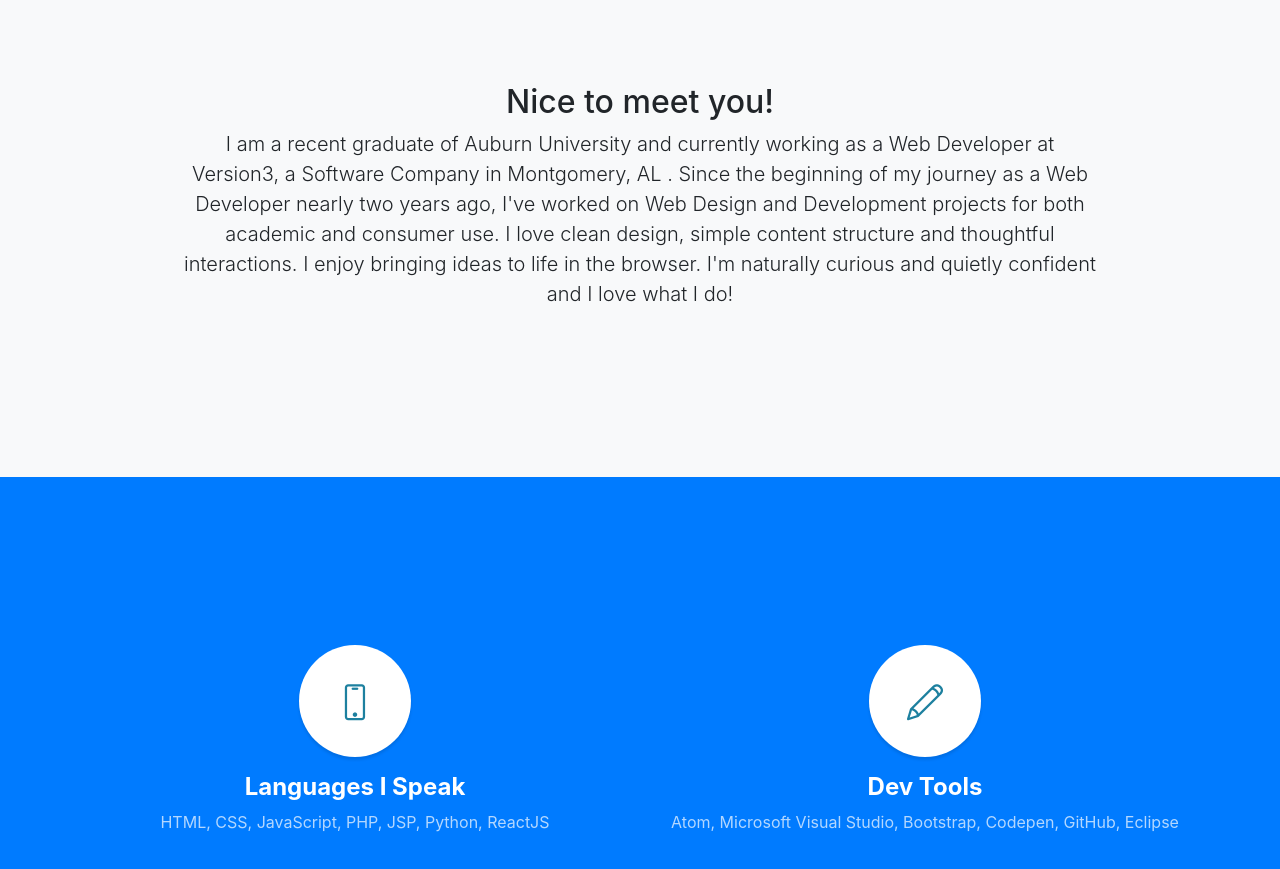
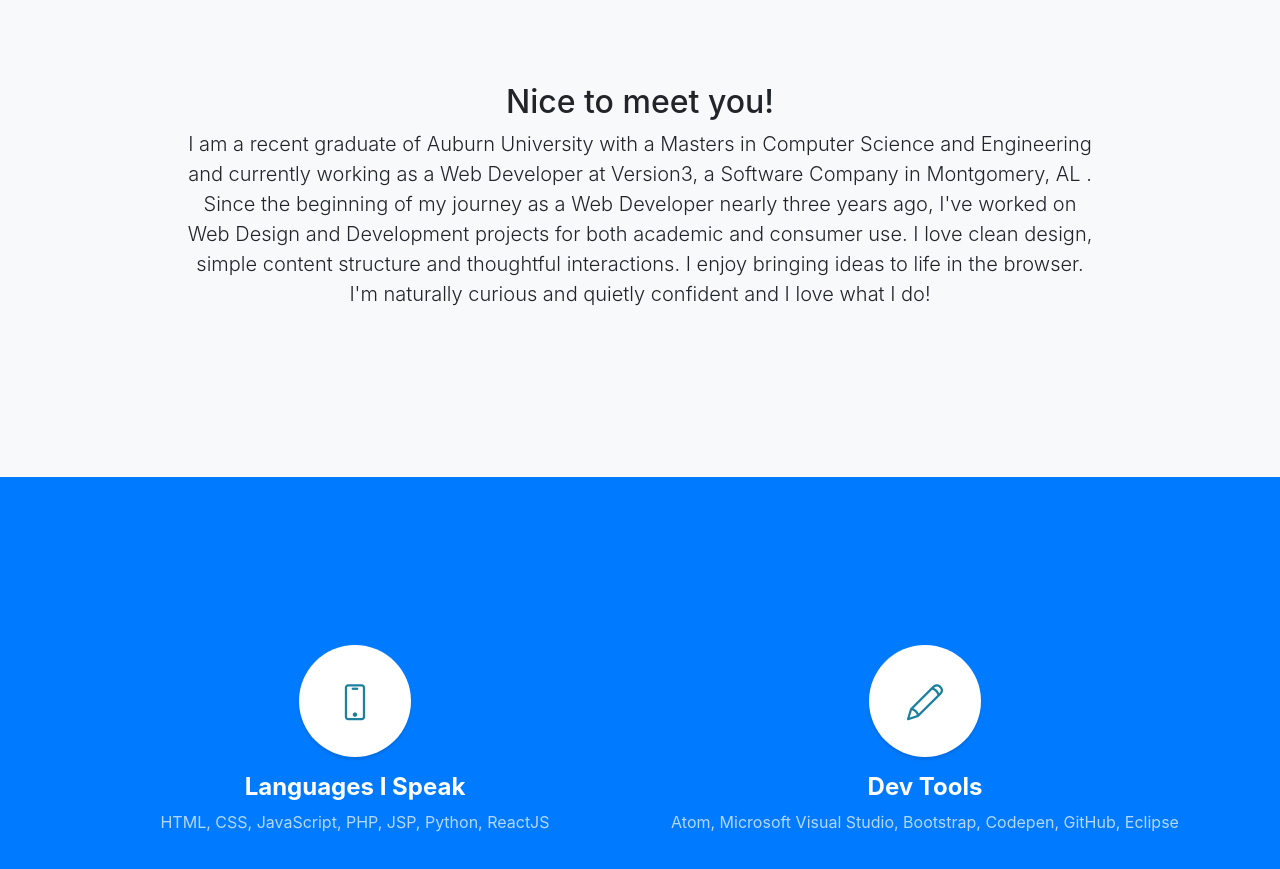
Before and after one commit to anjalisinghgithub/Portfolio, a website with bundled scripts: page index.html in a window 1280 px wide. Shown: the part 917-1786 px from the top of the page. Built offline with nearby package versions, Linux system fonts and the light colour scheme.

Commit message:
Update index.html

```diff
--- a/index.html
+++ b/index.html
@@ -73,7 +73,7 @@
         <div class="row">
           <div class="col-lg-10 mx-auto">
             <h2 style="margin-top:80px;">Nice to meet you!</h2>
-            <p class="lead mb-5">I am a recent graduate of Auburn University and currently working as a Web Developer at Version3, a Software Company in Montgomery, AL . Since the beginning of my journey as a Web Developer nearly two years ago, I've worked on Web Design and Development projects for both academic and consumer use. I love clean design, simple content structure and thoughtful interactions. I enjoy bringing ideas to life in the browser. I'm naturally curious and quietly confident and I love what I do! </p>
+            <p class="lead mb-5">I am a recent graduate of Auburn University with a Masters in Computer Science and Engineering and currently working as a Web Developer at Version3, a Software Company in Montgomery, AL . Since the beginning of my journey as a Web Developer nearly three years ago, I've worked on Web Design and Development projects for both academic and consumer use. I love clean design, simple content structure and thoughtful interactions. I enjoy bringing ideas to life in the browser. I'm naturally curious and quietly confident and I love what I do! </p>
 
           </div>
         </div>
```
